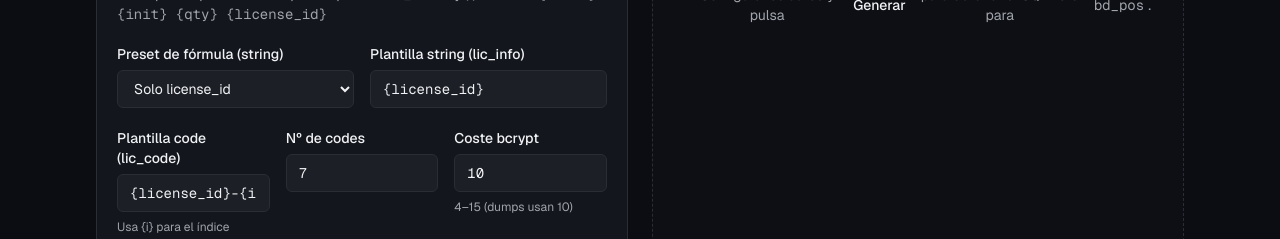
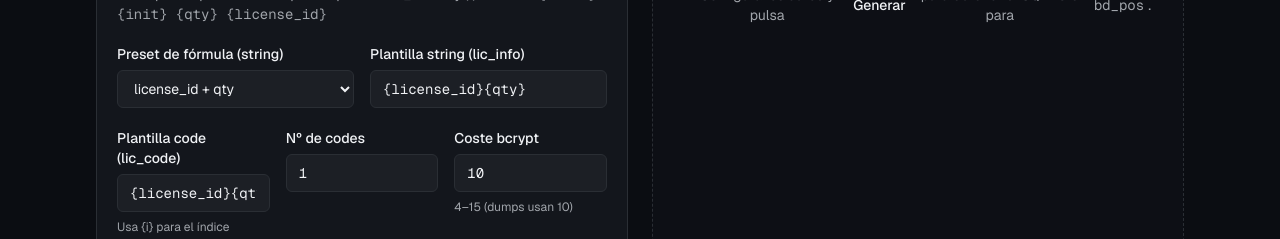
Before and after one commit to YaimaGitHub/hack, a Next.js app: page / in a window 1280 px wide. Shown: the part 713-952 px from the top of the page. Built offline with nearby package versions, Linux system fonts and the light colour scheme.

Commit message:
feat: update license template to include expiration date in code
Co-authored-by: YaimaGitHub <177274835+YaimaGitHub@users.noreply.github.com>

```diff
--- a/components/generator.tsx
+++ b/components/generator.tsx
@@ -35,10 +35,15 @@ export function Generator() {
     setLicenseId(String(created))
     setMounted(true)
   }, [])
-  const [presetId, setPresetId] = useState("license_id")
-  const [infoTemplate, setInfoTemplate] = useState(PLAINTEXT_PRESETS[0].template)
-  const [codeTemplate, setCodeTemplate] = useState("{license_id}-{i}")
-  const [codeCount, setCodeCount] = useState(7)
+  // Fórmula por defecto que INCLUYE la expiración (qty), de modo que la fecha
+  // a la que la licencia debe validarse queda firmada dentro del hash.
+  const LICENSE_QTY_TEMPLATE =
+    PLAINTEXT_PRESETS.find((p) => p.id === "license_qty")?.template ?? "{license_id}{qty}"
+  const [presetId, setPresetId] = useState("license_qty")
+  const [infoTemplate, setInfoTemplate] = useState(LICENSE_QTY_TEMPLATE)
+  const [codeTemplate, setCodeTemplate] = useState(LICENSE_QTY_TEMPLATE)
+  // Una sola licencia/código con la fecha establecida (no varios).
+  const [codeCount, setCodeCount] = useState(1)
   const [prefix, setPrefix] = useState<"$2y$" | "$2b$" | "$2a$">("$2y$")
   const [rounds, setRounds] = useState(10)
 
--- a/components/validator.tsx
+++ b/components/validator.tsx
@@ -1,6 +1,6 @@
 "use client"
 
-import { useState, useTransition } from "react"
+import { useMemo, useState, useTransition } from "react"
 import { validateLicense, type ValidateResult } from "@/app/actions"
 import { PLAINTEXT_PRESETS } from "@/lib/license"
 import { Field, inputClass, selectClass } from "./field"
@@ -16,11 +16,22 @@ export function Validator() {
   const [init, setInit] = useState("2025-10-21")
   const [qty, setQty] = useState("360000")
   const [licenseId, setLicenseId] = useState("1777573127")
-  const [template, setTemplate] = useState(PLAINTEXT_PRESETS[0].template)
+  const [template, setTemplate] = useState(
+    PLAINTEXT_PRESETS.find((p) => p.id === "license_qty")?.template ?? "{license_id}{qty}",
+  )
 
   const [hash, setHash] = useState("")
   const [result, setResult] = useState<ValidateResult | null>(null)
   const [pending, startTransition] = useTransition()
+
+  // Estado de expiración basado en qty (timestamp Unix de expiración).
+  const expiry = useMemo(() => {
+    const ts = Number(qty)
+    if (!ts || Number.isNaN(ts)) return null
+    const expDate = new Date(ts * 1000)
+    const expired = ts * 1000 < Date.now()
+    return { expDate, expired }
+  }, [qty])
 
   function onValidate() {
     startTransition(async () => {
@@ -144,6 +155,17 @@ export function Validator() {
             <p className="text-lg font-semibold text-foreground">
               {result.valid ? "Licencia VÁLIDA" : "Licencia NO válida"}
             </p>
+            {result.valid && mode === "fields" && expiry ? (
+              <p
+                className={`mt-2 inline-flex rounded-md border px-2.5 py-1 text-xs font-medium ${
+                  expiry.expired
+                    ? "border-destructive/50 bg-destructive/10 text-destructive-foreground"
+                    : "border-primary/40 bg-primary/10 text-foreground"
+                }`}
+              >
+                {expiry.expired ? "CADUCADA" : "Activa"} — expira {expiry.expDate.toUTCString()}
+              </p>
+            ) : null}
             <p className="mt-2 text-sm text-muted-foreground">Texto plano comprobado:</p>
             <code className="mt-1 block break-all font-mono text-sm text-foreground">{result.usedPlaintext}</code>
           </div>
```
